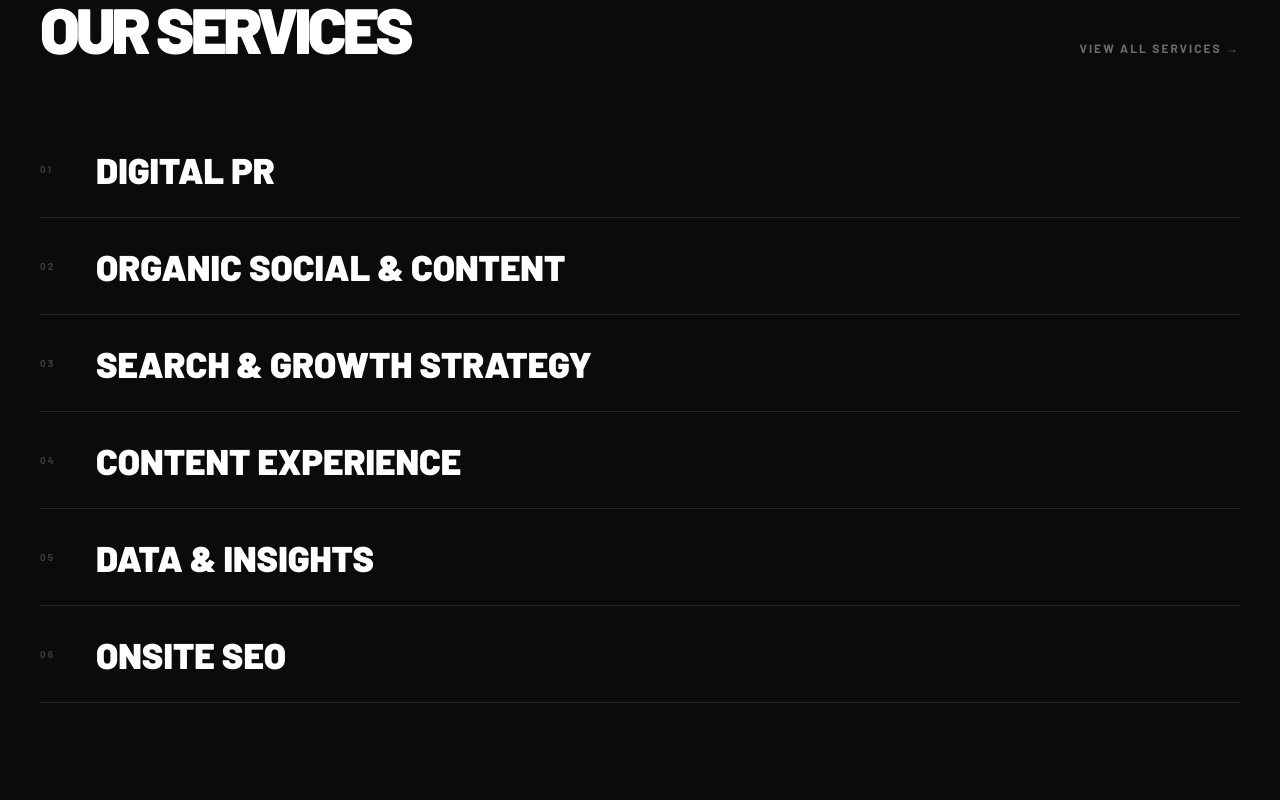
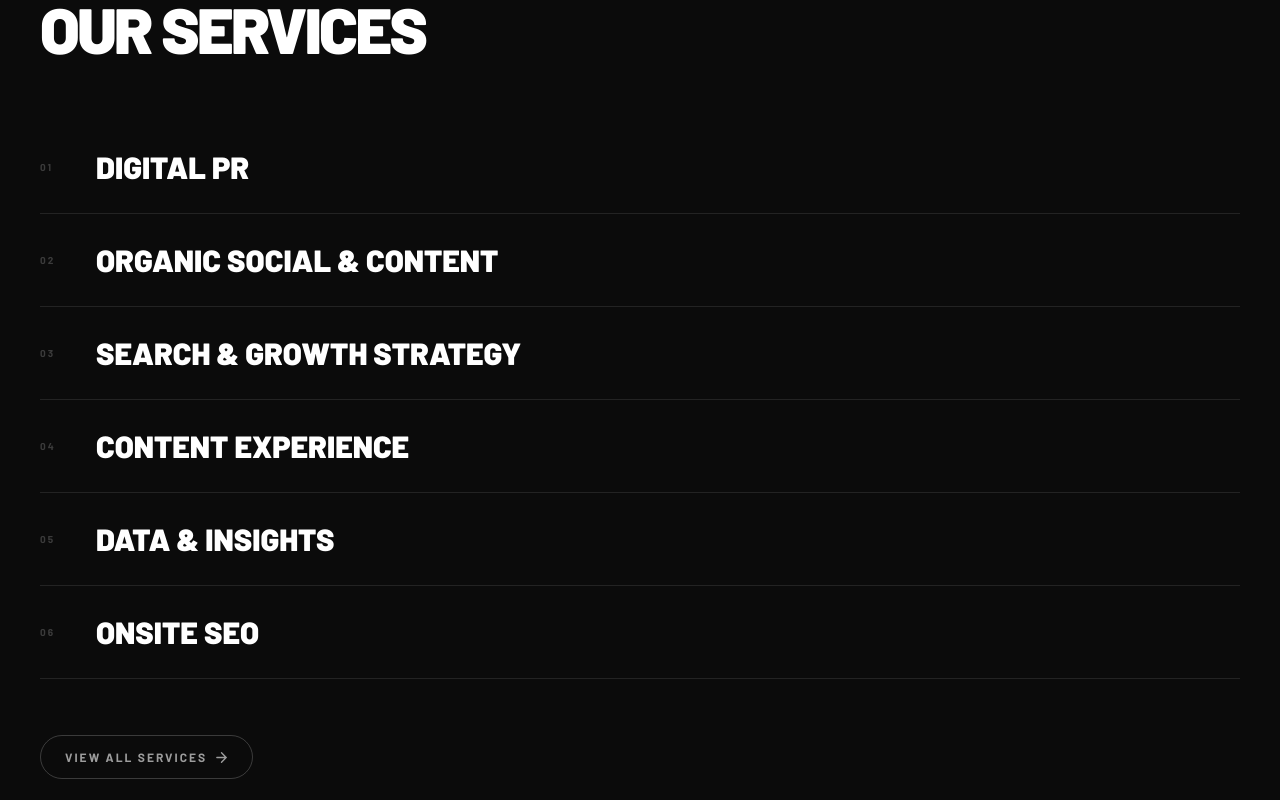
Before and after one commit to Meherunritu/rise-at-seven-clone, a Next.js app in the folder rise-at-seven/: page / in a window 1280 px wide. Shown: the part 2220-3020 px from the top of the page. Built offline with nearby package versions, Linux system fonts and the light colour scheme.

Commit message:
Refactor Services component and add service descriptions
Refactored Services component to remove unused mouse tracking and image hover functionality. Added descriptions for each service.

```diff
--- a/rise-at-seven/src/components/Services.tsx
+++ b/rise-at-seven/src/components/Services.tsx
@@ -1,6 +1,6 @@
 'use client'
 
-import { useState, useRef } from 'react'
+import { useState } from 'react'
 import { motion, AnimatePresence } from 'framer-motion'
 import Link from 'next/link'
 
@@ -8,58 +8,46 @@ const services = [
   {
     name: 'Digital PR',
     href: '/services/digital-pr',
-    img: 'https://rise-atseven.transforms.svdcdn.com/production/images/Screenshot-2025-06-23-at-22.39.35.png?w=600&h=400&q=80&fm=webp&fit=crop',
     tag: '01',
+    desc: 'Earn links and coverage that drive real organic growth.',
   },
   {
     name: 'Organic Social & Content',
     href: '/services/social',
-    img: 'https://rise-atseven.transforms.svdcdn.com/production/images/Screenshot-2025-07-01-at-20.31.18.png?w=600&h=400&q=80&fm=webp&fit=crop',
     tag: '02',
+    desc: 'Content that wins on every feed and every format.',
   },
   {
     name: 'Search & Growth Strategy',
     href: '/services/strategy-growth',
-    img: 'https://rise-atseven.transforms.svdcdn.com/production/images/Screenshot-2025-06-25-at-14.37.50.png?w=600&h=400&q=80&fm=webp&fit=crop',
     tag: '03',
+    desc: 'Data-led strategies that compound over time.',
   },
   {
     name: 'Content Experience',
     href: '/services/content-experience',
-    img: 'https://rise-atseven.transforms.svdcdn.com/production/images/0B5A7499.jpg?w=600&h=400&q=80&fm=webp&fit=crop',
     tag: '04',
+    desc: 'Pages people actually want to read — and Google ranks.',
   },
   {
     name: 'Data & Insights',
     href: '/services/data-insights',
-    img: 'https://rise-atseven.transforms.svdcdn.com/production/images/data.jpg?w=600&h=400&q=80&fm=webp&fit=crop',
     tag: '05',
+    desc: 'Turning numbers into decisions that move the needle.',
   },
   {
     name: 'Onsite SEO',
     href: '/services/onsite-seo',
-    img: 'https://rise-atseven.transforms.svdcdn.com/production/images/Screenshot-2025-06-24-at-00.20.47.png?w=600&h=400&q=80&fm=webp&fit=crop',
     tag: '06',
+    desc: 'Technical and on-page SEO that removes every barrier.',
   },
 ]
 
 export default function Services() {
   const [hovered, setHovered] = useState<string | null>(null)
-  const [mousePos, setMousePos] = useState({ x: 0, y: 0 })
-  const sectionRef = useRef<HTMLElement>(null)
-
-  const onMouseMove = (e: React.MouseEvent) => {
-    const rect = sectionRef.current?.getBoundingClientRect()
-    if (!rect) return
-    setMousePos({ x: e.clientX - rect.left, y: e.clientY - rect.top })
-  }
 
   return (
-    <section
-      ref={sectionRef}
-      className="relative py-20 md:py-32 px-5 md:px-10 overflow-hidden"
-      onMouseMove={onMouseMove}
-    >
+    <section className="relative py-20 md:py-32 px-5 md:px-10 overflow-hidden">
       {/* Section header */}
       <div className="flex items-end justify-between mb-10 md:mb-16">
         <motion.div
@@ -71,126 +59,128 @@ export default function Services() {
           <p className="text-[10px] font-semibold uppercase tracking-[3px] text-white/30 mb-3">
             What We Do
           </p>
-          <h2 className="text-[10vw] sm:text-[8vw] md:text-[6vw] lg:text-[5vw] font-black uppercase leading-[0.9] tracking-tightest">
+          <h2 className="text-[10vw] sm:text-[8vw] md:text-[6vw] lg:text-[5vw] font-black uppercase leading-[0.9] tracking-tighter">
             Our Services
           </h2>
         </motion.div>
-        <Link
-          href="/services"
-          className="hidden md:flex items-center gap-2 text-[12px] font-bold uppercase tracking-[2px] text-white/40 hover:text-white transition-colors link-underline"
-        >
-          View All Services →
-        </Link>
       </div>
 
-      {/* Service rows */}
+      {/* Service rows — all visible on main page, no redirect */}
       <div>
         {services.map((service, i) => (
-          <ServiceRow
+          <motion.div
             key={service.name}
-            service={service}
-            i={i}
-            isHovered={hovered === service.name}
-            onEnter={() => setHovered(service.name)}
-            onLeave={() => setHovered(null)}
-          />
-        ))}
-      </div>
-
-      {/* Floating image that follows mouse */}
-      <AnimatePresence>
-        {hovered && (
-          <motion.div
-            key={hovered}
-            initial={{ opacity: 0, scale: 0.85 }}
-            animate={{ opacity: 1, scale: 1 }}
-            exit={{ opacity: 0, scale: 0.9 }}
-            transition={{ duration: 0.4, ease: [0.22, 1, 0.36, 1] }}
-            className="absolute pointer-events-none hidden lg:block z-20 rounded-xl overflow-hidden shadow-2xl"
-            style={{
-              left: mousePos.x + 30,
-              top: mousePos.y - 100,
-              width: 300,
-              height: 200,
-            }}
-          >
-            <img
-              src={services.find(s => s.name === hovered)?.img}
-              alt={hovered}
-              className="w-full h-full object-cover"
-            />
-          </motion.div>
-        )}
-      </AnimatePresence>
-
-      {/* Mobile CTA */}
-      <div className="mt-8 md:hidden">
-        <Link
-          href="/services"
-          className="block text-center py-4 border border-white/20 rounded-full text-[12px] font-bold uppercase tracking-[2px] text-white/60 hover:text-white hover:border-white/40 transition-colors"
-        >
-          View All Services →
-        </Link>
-      </div>
-    </section>
-  )
-}
-
-function ServiceRow({
-  service,
-  i,
-  isHovered,
-  onEnter,
-  onLeave,
-}: {
-  service: any
-  i: number
-  isHovered: boolean
-  onEnter: () => void
-  onLeave: () => void
-}) {
-  return (
-    <motion.div
             initial={{ opacity: 0, x: -30 }}
             whileInView={{ opacity: 1, x: 0 }}
             viewport={{ once: true }}
-      transition={{ delay: i * 0.07, duration: 0.7, ease: [0.22, 1, 0.36, 1] }}
+            transition={{
+              delay: i * 0.07,
+              duration: 0.7,
+              ease: [0.22, 1, 0.36, 1],
+            }}
           >
-      <Link
-        href={service.href}
-        data-cursor="VIEW"
-        className="service-row flex items-center justify-between py-5 md:py-7 group"
-        onMouseEnter={onEnter}
-        onMouseLeave={onLeave}
+            <div
+              className="border-b border-white/[0.1] py-5 md:py-7 group cursor-pointer"
+              style={{
+                background:
+                  hovered === service.name
+                    ? 'rgba(255,255,255,0.03)'
+                    : 'transparent',
+                transition: 'background 0.4s ease',
+              }}
+              onMouseEnter={() => setHovered(service.name)}
+              onMouseLeave={() => setHovered(null)}
             >
+              <div className="flex items-center justify-between">
                 <div className="flex items-center gap-4 md:gap-8">
+                  {/* Number */}
                   <span className="text-[10px] font-bold text-white/20 tracking-[2px] w-6 shrink-0">
                     {service.tag}
                   </span>
+
+                  {/* Service name */}
                   <motion.h3
                     animate={{
-              letterSpacing: isHovered ? '0.08em' : '0em',
-              x: isHovered ? 12 : 0,
+                      letterSpacing:
+                        hovered === service.name ? '0.06em' : '0em',
+                      x: hovered === service.name ? 10 : 0,
                     }}
                     transition={{ duration: 0.4, ease: [0.22, 1, 0.36, 1] }}
-            className="text-[6vw] sm:text-[4.5vw] md:text-[3.5vw] lg:text-[2.8vw] font-black uppercase tracking-tight leading-none text-white"
+                    className="text-[5.5vw] sm:text-[4vw] md:text-[3vw] lg:text-[2.4vw] font-black uppercase leading-none text-white"
                   >
                     {service.name}
                   </motion.h3>
                 </div>
 
+                {/* Arrow — appears on hover */}
                 <motion.div
-          animate={{ x: isHovered ? 0 : 8, opacity: isHovered ? 1 : 0 }}
+                  animate={{
+                    opacity: hovered === service.name ? 1 : 0,
+                    x: hovered === service.name ? 0 : 10,
+                  }}
                   transition={{ duration: 0.3 }}
                   className="flex-shrink-0 ml-4"
                 >
-          <div className="w-10 h-10 rounded-full border border-white/40 flex items-center justify-center">
-            <svg width="14" height="14" viewBox="0 0 14 14" fill="none">
-              <path d="M2 7H12M7 2L12 7L7 12" stroke="white" strokeWidth="1.5" strokeLinecap="round"/>
+                  <div className="w-9 h-9 rounded-full border border-white/40 flex items-center justify-center">
+                    <svg
+                      width="13"
+                      height="13"
+                      viewBox="0 0 14 14"
+                      fill="none"
+                    >
+                      <path
+                        d="M2 7H12M7 2L12 7L7 12"
+                        stroke="white"
+                        strokeWidth="1.5"
+                        strokeLinecap="round"
+                      />
                     </svg>
                   </div>
                 </motion.div>
+              </div>
+
+              {/* Description — expands on hover */}
+              <AnimatePresence>
+                {hovered === service.name && (
+                  <motion.p
+                    initial={{ height: 0, opacity: 0 }}
+                    animate={{ height: 'auto', opacity: 1 }}
+                    exit={{ height: 0, opacity: 0 }}
+                    transition={{ duration: 0.35, ease: [0.22, 1, 0.36, 1] }}
+                    className="overflow-hidden text-[13px] text-white/45 font-medium mt-2 pl-10 md:pl-14"
+                  >
+                    {service.desc}
+                  </motion.p>
+                )}
+              </AnimatePresence>
+            </div>
+          </motion.div>
+        ))}
+      </div>
+
+      {/* View All — stays on page, just shows all 6 above */}
+      <motion.div
+        initial={{ opacity: 0, y: 20 }}
+        whileInView={{ opacity: 1, y: 0 }}
+        viewport={{ once: true }}
+        transition={{ duration: 0.6, delay: 0.3 }}
+        className="mt-10 md:mt-14"
+      >
+        <Link
+          href="/services"
+          className="inline-flex items-center gap-2 border border-white/20 text-white/60 hover:text-white hover:border-white/50 px-6 py-3 rounded-full text-[12px] font-bold uppercase tracking-[2px] transition-all duration-300"
+        >
+          View All Services
+          <svg width="13" height="13" viewBox="0 0 14 14" fill="none">
+            <path
+              d="M2 7H12M7 2L12 7L7 12"
+              stroke="currentColor"
+              strokeWidth="1.5"
+              strokeLinecap="round"
+            />
+          </svg>
         </Link>
       </motion.div>
+    </section>
   )
 }
```
Lines whose indentation alone changed are shown as unchanged.
